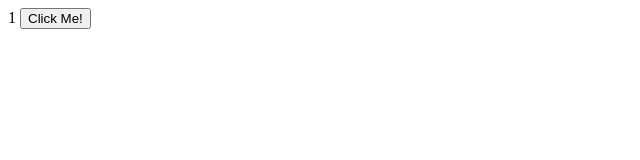
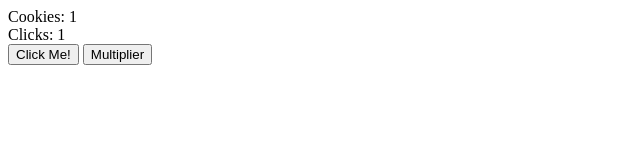
Before and after one commit to AaronDenHond/cookie-clicker, a plain HTML site: page index.html in a window 1280 px wide. Both pictures are taken after a click on the button "Click Me!". Shown: the whole page, without its empty margins (0-640 px from the left). Drawn offline with Linux system fonts and the light colour scheme.

Commit message:
working cookies/clicks and modifier

```diff
--- a/index.html
+++ b/index.html
@@ -8,8 +8,14 @@
 
 </head>
 <body>
-<label id="counter"> 0 </label>
+<div>
+ <label id="cookies"> Cookies:</label>
+</div>
+<label id="counter"> Clicks </label>
+<div></div>
  <button id="run">Click Me!</button>
+ <button id="multiplier">Multiplier</button>
+</div>
 <script src="script.js"></script>
 </body>
 </html>
--- a/script.js
+++ b/script.js
@@ -1,8 +1,26 @@
-let count = 0;
+// button with counter on click initialized at 0
+let clicks = 0;
+let clicksLabel = document.getElementById("counter");
+
+let cookies = 0;
+let cookiesLabel = document.getElementById("cookies");
+
+let clickerModifier = 0
+
 let button = document.getElementById("run");
-let counter = document.getElementById("counter");
 
 document.getElementById("run").addEventListener("click", () => {
-count += 1;
-counter.innerHTML =  count;
+clicks += 1; // clicks = clicks + 1
+clicksLabel.innerHTML = "Clicks:" + " " +  clicks;
+
+cookies += 1 + clickerModifier; // niet clicks bij tellen
+console.log(cookies);
+cookiesLabel.innerHTML = "Cookies:" + " " + cookies  ;
+
 });
+
+document.getElementById("multiplier").addEventListener("click", () => {
+
+ clickerModifier = clickerModifier + 1; // moet zo om op te slagen clickerModifier += 1;
+
+});
```
